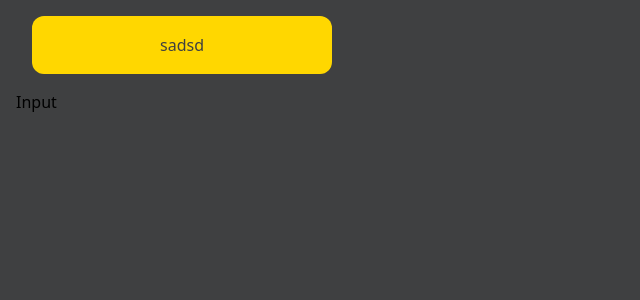
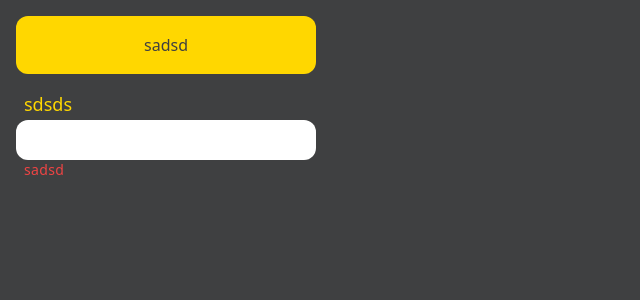
Before and after one commit to FarzinMoha/note-app, a Next.js app: page / in a window 1280 px wide. Shown: the top 300 px of the page, without its empty margins (0-640 px from the left). Built offline with nearby package versions, Linux system fonts and the light colour scheme.

Commit message:
input component

```diff
--- a/components/button/Button.tsx
+++ b/components/button/Button.tsx
@@ -8,7 +8,7 @@ const Button: React.FC<ButtonHTMLAttributes<HTMLButtonElement> & btnProps> = ({
 }) => {
   return (
     <button
-      className={`w-full sm:w-[300px] p-4 bg-secondry border text-primary border-transparent rounded-xl duration-200 hover:bg-transparent hover:border hover:border-secondry hover:text-secondry m-4 ${rootClass}`}
+      className={`w-full sm:w-[300px] p-4 bg-secondry border text-primary border-transparent rounded-xl duration-200 hover:bg-transparent hover:border hover:border-secondry hover:text-secondry my-4 ${rootClass}`}
       {...props}
     >
       {children}
--- a/components/input/Input.tsx
+++ b/components/input/Input.tsx
@@ -1,8 +1,13 @@
-import React from 'react'
+import { inputProps } from '@/type/type'
+import React, { InputHTMLAttributes } from 'react'
 
-const Input = () => {
+const Input:React.FC<InputHTMLAttributes<HTMLInputElement> & inputProps> = ({rootClass , label , error , ...props}) => {
   return (
-    <div>Input</div>
+    <div className={`w-full sm:w-[300px] h-[100px] mb-4 flex flex-col justify-center items-start ${rootClass}`}>
+      <span className='pl-2 text-secondry h-[30px] text-lg'>{label}</span>
+      <input className='w-full rounded-xl h-[40px] p-2 text-primary' {...props}/>
+      <span className='pl-2 text-red-500 h-[30px] font-light text-sm tracking-wide'>{error}</span>
+    </div>
   )
 }
 
--- a/pages/index.tsx
+++ b/pages/index.tsx
@@ -5,7 +5,8 @@ const Home = () => {
   return (
   <main className="w-screen min-h-screen px-4 bg-primary">
     <Button>sadsd</Button>
-    <Input/>
+    <Input error="sadsd" label="sdsds"/>
+
   </main>
   );
 }
--- a/type/type.ts
+++ b/type/type.ts
@@ -4,3 +4,8 @@ export type btnProps = {
     children:ReactNode
     rootClass?:string
 }
+export type inputProps = {
+    rootClass?:string
+    label?:string
+    error?:string
+}
```
